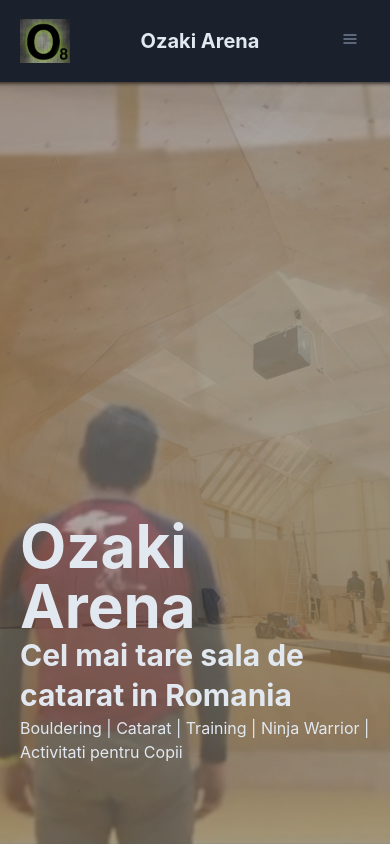
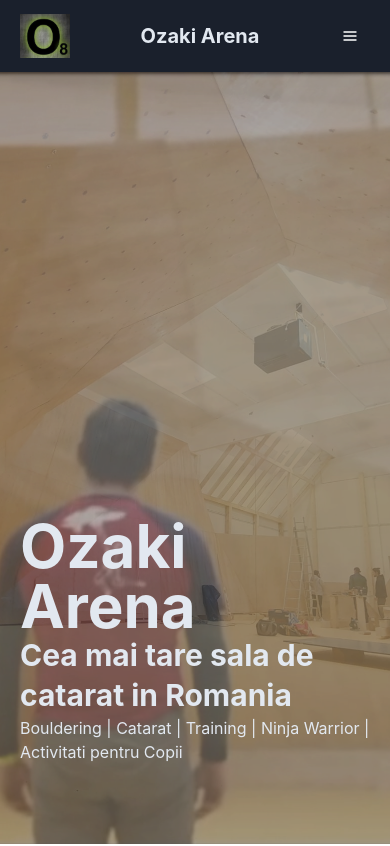
Before and after one commit to dasilvaluis/ozaki-arena-web, a Next.js app: page / in a window 390 px wide. Shown: the top 846 px of the page. Built offline with nearby package versions, Linux system fonts and the light colour scheme.

Commit message:
Fix hero glitch

```diff
--- a/src/components/organisms/hero/core/slider.tsx
+++ b/src/components/organisms/hero/core/slider.tsx
@@ -1,18 +1,23 @@
-import { Box, useCallbackRef } from '@chakra-ui/react';
+import { Box } from '@chakra-ui/react';
 import FadeSlider from 'components/molecules/fade-slider';
-import useElementBoundingRect from 'hooks/useElementBoundingRect';
 import homeSlider from 'settings/home-slider.json';
+import headerConstants from 'src/constants/header';
+import { biResponsiveLg } from 'src/helpers/responsive';
 import { WithChildren } from 'src/types';
 
+const { headerHeight: headerHeightResponsiveMap } = headerConstants;
+
 function Slider({ children }: WithChildren) {
-  const getHeaderEl = useCallbackRef(() => document.getElementById('site-header'), []);
-  const { height: headerHeight } = useElementBoundingRect(getHeaderEl) ?? { height: 0 };
+  const headerHeight = biResponsiveLg(
+    `calc(100vh - ${headerHeightResponsiveMap.base})`,
+    `calc(100vh - ${headerHeightResponsiveMap.lg})`
+  );
 
   return (
     <Box position="relative">
       <FadeSlider
         width="100vw"
-        height={`calc(100vh - ${headerHeight}px)`}
+        height={headerHeight}
         images={homeSlider.entries}
         interval={5500}
         transitionDuration={0.7}
--- a/src/components/organisms/hero/hero.tsx
+++ b/src/components/organisms/hero/hero.tsx
@@ -7,7 +7,7 @@
     <Slider>
       <ContentContainer color="text">
         <Heading as="h1" size="4xl">Ozaki Arena</Heading>
-        <Heading as="h2">Cel mai tare sala de catarat in Romania</Heading>
+        <Heading as="h2">Cea mai tare sala de catarat in Romania</Heading>
         <chakra.p>
           Bouldering | Catarat | Training | Ninja Warrior | Activitati pentru Copii
         </chakra.p>
--- a/src/components/organisms/navbar/core/nav-mobile.tsx
+++ b/src/components/organisms/navbar/core/nav-mobile.tsx
@@ -1,6 +1,6 @@
 import { HamburgerIcon } from '@chakra-ui/icons';
 import {
-  Box, Button, Collapse, useDisclosure, VStack
+  Box, Button, Collapse, Flex, useDisclosure, VStack
 } from '@chakra-ui/react';
 import { RefObject } from 'react';
 import { createPortal } from 'react-dom';
@@ -18,19 +18,19 @@
   const { isOpen, onClose, onToggle } = useDisclosure();
 
   return (
-    <Box>
+    <Flex>
       <Button onClick={onToggle} variant="link">
-        <HamburgerIcon />
+        <HamburgerIcon color="white" />
       </Button>
       {portalRef.current && createPortal(
         <Collapse in={isOpen} animateOpacity>
-          <VStack alignItems="left" as="nav" pb="1rem">
+          <VStack alignItems="left" as="nav" py="1rem">
             <NavigationEntries menuEntries={menuEntries} onItemClick={onClose} />
           </VStack>
         </Collapse>,
         portalRef.current
       )}
-    </Box>
+    </Flex>
   );
 }
 
--- a/src/components/organisms/navbar/header.tsx
+++ b/src/components/organisms/navbar/header.tsx
@@ -6,12 +6,15 @@
 import Link from 'next/link';
 import { useRef } from 'react';
 import menu from 'settings/menu.json';
+import headerConstants from 'src/constants/header';
+import { biResponsiveLg } from 'src/helpers/responsive';
 import NavDesktop from './core/nav-desktop';
 import NavMobile from './core/nav-mobile';
 
-const responsive = <B, M>(base: B, desktop: M) => ({ base, lg: desktop });
-const mobileDisplay = responsive('block', 'none');
-const desktopDisplay = responsive('none', 'block');
+const mobileDisplay = biResponsiveLg('block', 'none');
+const desktopDisplay = biResponsiveLg('none', 'block');
+
+const { headerHeight: headerHeightResponsiveMap } = headerConstants;
 
 function Header() {
   const mobileMenuRef = useRef<HTMLDivElement>(null);
@@ -19,7 +22,7 @@
   return (
     <chakra.header id="site-header" color="textOverPrimary" bgColor="primary">
       <ContentContainer>
-        <Flex py={responsive('1rem', '1.25rem')} justifyContent="space-between" alignItems="center">
+        <Flex height={headerHeightResponsiveMap} justifyContent="space-between" alignItems="center">
           <Link href="/">
             <BoxedImage width="3.125rem" height="3.125rem" src="/brand-logo.png" alt="Brand Logo" objectFit="contain" />
           </Link>
--- /dev/null
+++ b/src/constants/header.tsx
@@ -0,0 +1,9 @@
+import { biResponsiveLg } from 'src/helpers/responsive';
+
+const headerHeight = biResponsiveLg('4.5rem', '5.625rem');
+
+const headerConstants = {
+  headerHeight
+};
+
+export default headerConstants;
--- /dev/null
+++ b/src/helpers/responsive.ts
@@ -0,0 +1,5 @@
+import { ThemeTypings } from '@chakra-ui/react';
+
+export const biResponsive = (breakpoint: ThemeTypings['breakpoints']) => <B, M>(base: B, bpValue: M) => ({ base, [breakpoint]: bpValue });
+
+export const biResponsiveLg = biResponsive('lg');
```
